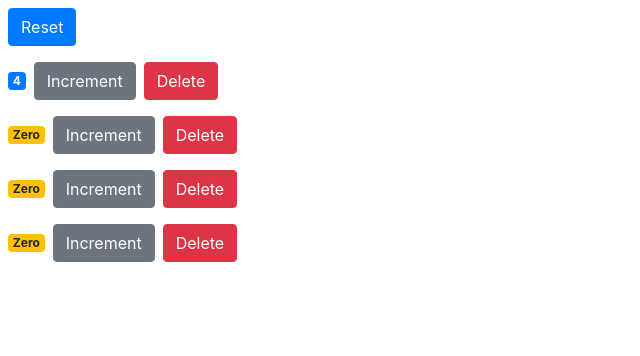
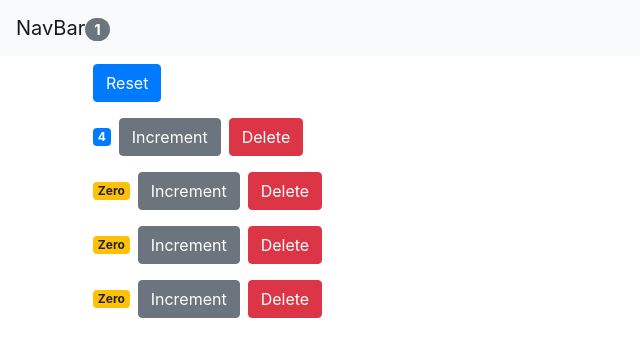
Before and after one commit to EvgenyMinin/React_Counters, a React (Create React App) app: page / in a window 1280 px wide. Shown: the top 356 px of the page, without its empty margins (0-640 px from the left). Built offline with nearby package versions, Linux system fonts and the light colour scheme.

Commit message:
Lifting the State up

```diff
--- a/src/App.jsx
+++ b/src/App.jsx
@@ -1,10 +1,52 @@
 import React, { Component } from 'react';
 import Counters from './components/Counters';
+import NavBar from './components/NavBar';
 
 class App extends Component {
+
+    state = {
+        counters: [
+            { id: 1, value: 4 },
+            { id: 2, value: 0 },
+            { id: 3, value: 0 },
+            { id: 4, value: 0 },
+        ]
+    }
+
+    handleDelete = counterId => {
+        const counters = this.state.counters.filter(c => c.id !== counterId);
+        this.setState({ counters })
+    }
+
+    handleReset = () => {
+        const counters = this.state.counters.map(c => {
+            c.value = 0;
+            return c;
+        });
+        this.setState({ counters })
+    }
+
+    handleIncrement = counter => {
+        const counters = [...this.state.counters];
+        const index = counters.indexOf(counter);
+        counters[index] = {...counter};
+        counters[index].value++;
+        this.setState({ counters })
+    }
+
     render() {
         return (
-            <Counters />
+            <React.Fragment>
+                <NavBar totalCounters={this.state.counters.filter(c => c.value > 0).length} />
+                <main className="container">
+                    <Counters
+                        counters={this.state.counters}
+                        onReset={this.handleReset}
+                        onDelete={this.handleDelete}
+                        onIncrement={this.handleIncrement}
+                    />
+                </main>
+            </React.Fragment>
         );
     }
 }
--- a/src/components/Counters.jsx
+++ b/src/components/Counters.jsx
@@ -2,51 +2,21 @@
 import Counter from './Counter';
 
 class Counters extends Component {
-    state = {
-        counters: [
-            { id: 1, value: 4 },
-            { id: 2, value: 0 },
-            { id: 3, value: 0 },
-            { id: 4, value: 0 },
-        ]
-    }
-
-    handleDelete = counterId => {
-        const counters = this.state.counters.filter(c => c.id !== counterId);
-        this.setState({ counters })
-    }
-
-    handleReset = () => {
-        const counters = this.state.counters.map(c => {
-            c.value = 0;
-            return c;
-        });
-        this.setState({ counters })
-    }
-
-    handleIncrement = counter => {
-        const counters = [...this.state.counters];
-        const index = counters.indexOf(counter);
-        counters[index] = {...counter};
-        counters[index].value++;
-        this.setState({ counters })
-    }
-
     render() {
         return (
             <React.Fragment>
                 <button
                     className="btn btn-primary m-2"
-                    onClick={this.handleReset}
+                    onClick={this.props.onReset}
                 >
                     Reset
                 </button>
-                { this.state.counters.map(counter => (
+                { this.props.counters.map(counter => (
                     <Counter
                         counter={counter}
                         key={counter.id}
-                        onDelete={this.handleDelete}
-                        onIncrement={this.handleIncrement}
+                        onDelete={this.props.onDelete}
+                        onIncrement={this.props.onIncrement}
                     />
                 ))}
             </React.Fragment>
--- /dev/null
+++ b/src/components/NavBar.jsx
@@ -0,0 +1,18 @@
+import React, { Component } from 'react';
+
+class NavBar extends Component {
+    render() {
+        return (
+            <nav className="navbar navbar-light bg-light">
+                <a href="" className="navbar-brand">
+                    NavBar
+                    <span className="badge badge-pill badge-secondary">
+                        {this.props.totalCounters}
+                    </span>
+                </a>
+            </nav>
+        );
+    }
+}
+
+export default NavBar;
```
